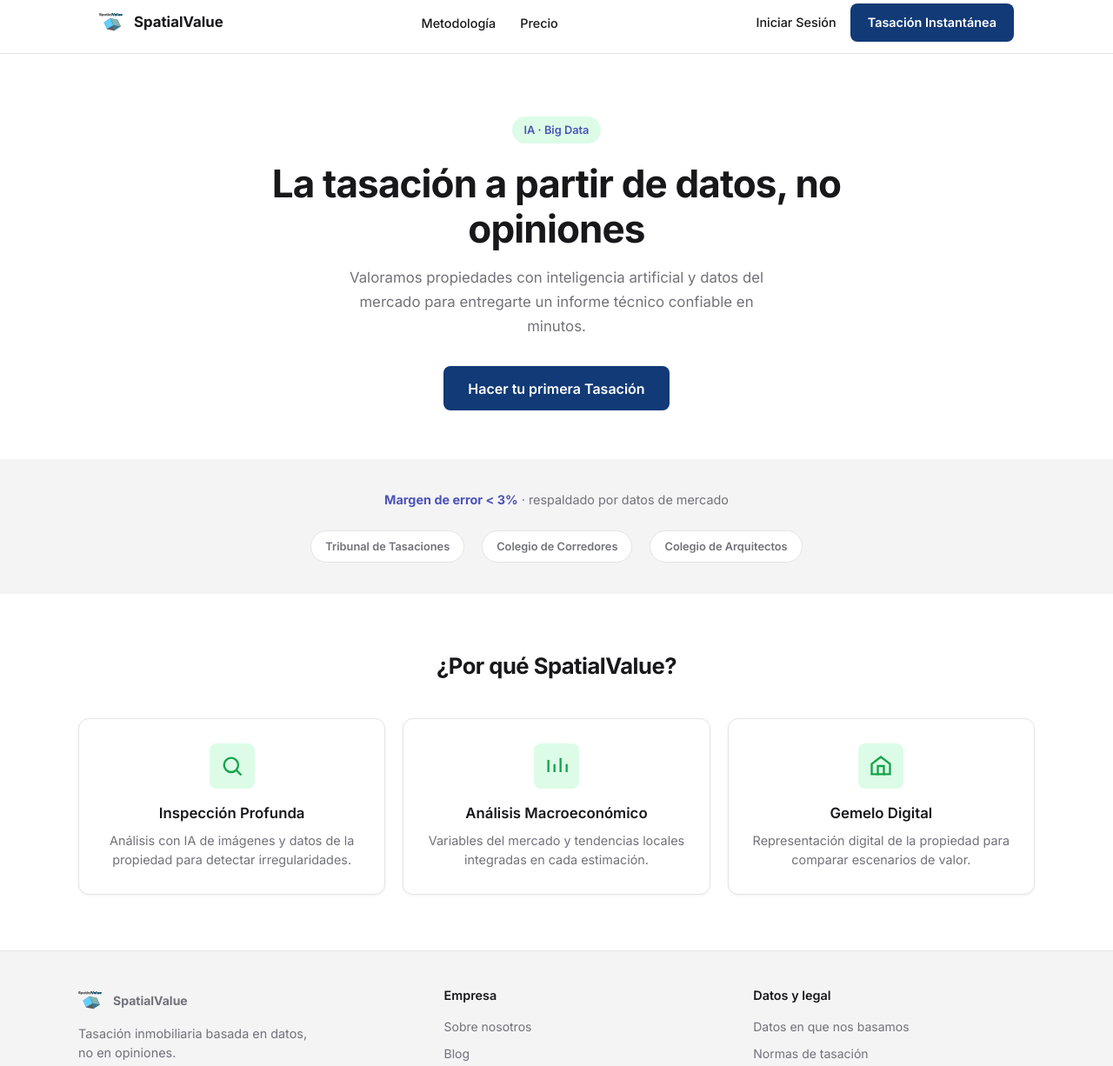
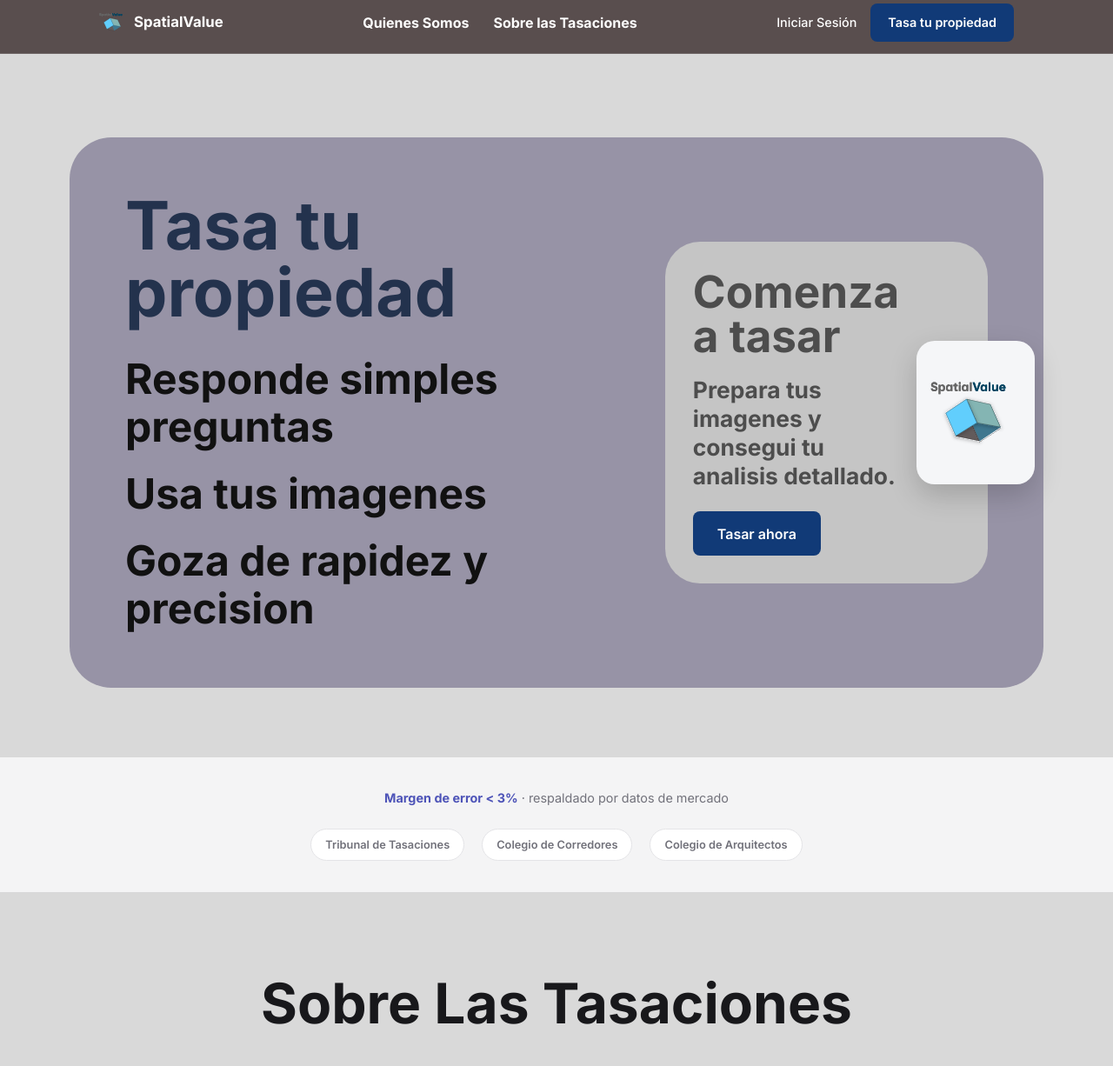
Before and after one commit to Simiraider/SpatialValue, an Astro site: page / in a window 1280 px wide. Shown: the part 10-1236 px from the top of the page at 87% size. Built offline with nearby package versions, Linux system fonts and the light colour scheme; Astro itself is replaced by a stand-in of ours; what vite would draw is missing.

Commit message:
mejoro landing segun wireframe de manu

```diff
--- a/src/components/Features.astro
+++ b/src/components/Features.astro
@@ -2,38 +2,78 @@
 const features = [
   {
     iconSrc: "/icons/inspeccion.svg",
-    title: "Inspección Profunda",
+    title: "Preguntas enfocadas",
     description:
-      "Análisis con IA de imágenes y datos de la propiedad para detectar irregularidades.",
+      "Recolectamos datos clave de la propiedad para reducir sesgos y ordenar la tasacion.",
   },
   {
     iconSrc: "/icons/macro.svg",
-    title: "Análisis Macroeconómico",
+    title: "Analisis de imagenes",
     description:
-      "Variables del mercado y tendencias locales integradas en cada estimación.",
+      "Procesamos fotos para entender estado, terminaciones y condiciones visibles.",
   },
   {
     iconSrc: "/icons/gemelo.svg",
-    title: "Gemelo Digital",
+    title: "Resultado trazable",
     description:
-      "Representación digital de la propiedad para comparar escenarios de valor.",
+      "Combinamos mercado, ubicacion y caracteristicas para entregar una estimacion clara.",
+  },
+];
+
+const team = [
+  {
+    name: "Manuel Smulovitz",
+    role: "UX/UI",
+    imageSrc: "/quienes-somos/manuel-smulovitz.png",
+  },
+  {
+    name: "Liam Lutteral",
+    role: "IA",
+    imageSrc: "/quienes-somos/liam-lutteral.png",
+  },
+  {
+    name: "Jonas Leiserson",
+    role: "Back-End",
+    imageSrc: "/quienes-somos/jonas-leiserson.png",
+  },
+  {
+    name: "Simon Flomenboim",
+    role: "Front-End",
+    imageSrc: "/quienes-somos/simon-flomenboim.png",
   },
 ];
 ---
 
-<section id="metodologia" class="features">
+<section id="sobre-tasaciones" class="features">
   <div class="features-inner">
-    <h2 class="features-title">¿Por qué SpatialValue?</h2>
+    <h2 class="features-title">Sobre Las Tasaciones</h2>
     <div class="features-grid">
       {features.map((feature) => (
         <article class="feature-card">
           <div class="feature-icon">
             <img src={feature.iconSrc} alt="" width="28" height="28" />
           </div>
-          <h3>{feature.title}</h3>
-          <p>{feature.description}</p>
+          <div class="feature-text">
+            <h3>{feature.title}</h3>
+            <p>{feature.description}</p>
+          </div>
         </article>
       ))}
     </div>
   </div>
 </section>
+
+<section id="quienes-somos" class="team-section">
+  <div class="features-inner">
+    <h2 class="features-title">¿Quienes Somos?</h2>
+    <div class="team-grid">
+      {team.map((person) => (
+        <article class="team-member">
+          <img class="team-photo" src={person.imageSrc} alt={person.name} />
+          <h3>{person.name}</h3>
+          <p>{person.role}</p>
+        </article>
+      ))}
+    </div>
+  </div>
+</section>
--- a/src/components/Hero.astro
+++ b/src/components/Hero.astro
@@ -3,12 +3,24 @@
 
 <section class="hero">
   <div class="hero-inner">
-    <span class="hero-badge">IA · Big Data</span>
-    <h1 class="hero-title">La tasación a partir de datos, no opiniones</h1>
-    <p class="hero-subtitle">
-      Valoramos propiedades con inteligencia artificial y datos del mercado
-      para entregarte un informe técnico confiable en minutos.
-    </p>
-    <a href="/login" class="button-primary button-primary-large">Hacer tu primera Tasación</a>
+    <div class="hero-copy">
+      <h1 class="hero-title">Tasa tu propiedad</h1>
+      <ul class="hero-list" aria-label="Beneficios de SpatialValue">
+        <li>Responde simples preguntas</li>
+        <li>Usa tus imagenes</li>
+        <li>Goza de rapidez y precision</li>
+      </ul>
+    </div>
+
+    <aside class="hero-action" aria-label="Comenzar tasacion">
+      <div class="hero-action-content">
+        <h2>Comenza a tasar</h2>
+        <p>Prepara tus imagenes y consegui tu analisis detallado.</p>
+        <a href="/login" class="button-primary button-primary-large">Tasar ahora</a>
+      </div>
+      <div class="hero-phone">
+        <img src="/logo.svg" alt="SpatialValue" />
+      </div>
+    </aside>
   </div>
 </section>
--- a/src/components/Navbar.astro
+++ b/src/components/Navbar.astro
@@ -26,8 +26,8 @@
 
     <nav aria-label="Principal">
       <ul class="nav-links">
-        <li><a href="#metodologia">Metodología</a></li>
-        <li><a href="#precios">Precio</a></li>
+        <li><a href="#quienes-somos">Quienes Somos</a></li>
+        <li><a href="#sobre-tasaciones">Sobre las Tasaciones</a></li>
       </ul>
     </nav>
 
@@ -37,7 +37,7 @@
       ) : (
         <a href="/login" class="nav-login">Iniciar Sesión</a>
       )}
-      <a href={username ? "/tasacion" : "/login"} class="button-primary">Tasación Instantánea</a>
+      <a href={username ? "/tasacion" : "/login"} class="button-primary">Tasa tu propiedad</a>
     </div>
   </div>
 </header>
--- a/src/styles/buttons.css
+++ b/src/styles/buttons.css
@@ -1,7 +1,7 @@
 .button-primary {
   display: inline-block;
   padding: 0.7rem 1.25rem;
-  background: var(--color-green);
+  background: #113a77;
   color: #ffffff;
   text-decoration: none;
   font-size: 0.9rem;
@@ -13,7 +13,7 @@
 }
 
 .button-primary:hover {
-  background: var(--color-green-dark);
+  background: #161fa3;
 }
 
 .button-primary-large {
--- a/src/styles/features.css
+++ b/src/styles/features.css
@@ -1,6 +1,6 @@
 .features {
-  background: var(--color-bg);
-  padding: var(--space-xl) 1.5rem;
+  background: #d9d9d9;
+  padding: 5rem 1.5rem;
 }
 
 .features-inner {
@@ -10,17 +10,17 @@
 
 .features-title {
   text-align: center;
-  font-size: 1.6rem;
-  font-weight: 700;
-  margin: 0 0 2.5rem;
+  font-size: clamp(2.4rem, 5vw, 4.5rem);
+  font-weight: 800;
+  margin: 0 0 3rem;
   color: var(--color-text);
-  letter-spacing: -0.02em;
+  letter-spacing: 0;
 }
 
 .features-grid {
   display: grid;
   grid-template-columns: 1fr;
-  gap: 1.25rem;
+  gap: 1.5rem;
 }
 
 @media (min-width: 768px) {
@@ -30,41 +30,99 @@
 }
 
 .feature-card {
-  background: var(--color-bg);
-  border: 1px solid var(--color-border);
-  border-radius: var(--radius-md);
-  padding: 1.75rem 1.5rem;
-  text-align: center;
-  box-shadow: var(--shadow-card);
+  display: grid;
+  grid-template-columns: auto minmax(0, 1fr);
+  gap: 0.9rem;
+  align-items: center;
+  background: transparent;
+  border: none;
+  border-radius: 0;
+  padding: 0;
+  text-align: left;
+  box-shadow: none;
 }
 
 .feature-icon {
-  width: 52px;
-  height: 52px;
-  margin: 0 auto 1rem;
-  background: var(--color-green-light);
-  border-radius: var(--radius-sm);
+  width: 4.5rem;
+  height: 4.5rem;
+  margin: 0;
+  background: #ffffff;
+  border-radius: 50%;
   display: flex;
   align-items: center;
   justify-content: center;
 }
 
 .feature-icon img {
-  width: 28px;
-  height: 28px;
+  width: 1.9rem;
+  height: 1.9rem;
   object-fit: contain;
 }
 
 .feature-card h3 {
-  font-size: 1.05rem;
-  font-weight: 600;
+  font-size: 1.45rem;
+  font-weight: 800;
   margin: 0 0 0.5rem;
   color: var(--color-text);
 }
 
 .feature-card p {
-  font-size: 0.9rem;
-  color: var(--color-text-muted);
+  font-size: 1rem;
+  color: #242424;
   line-height: 1.55;
   margin: 0;
 }
+
+.feature-text {
+  max-width: 16rem;
+}
+
+.team-section {
+  background: #d9d9d9;
+  padding: 5rem 1.5rem 6rem;
+}
+
+.team-grid {
+  display: grid;
+  grid-template-columns: repeat(4, 1fr);
+  gap: 2rem;
+}
+
+.team-member {
+  text-align: center;
+}
+
+.team-photo {
+  display: block;
+  width: 100%;
+  max-width: 16rem;
+  aspect-ratio: 0.77;
+  margin: 0 auto 1.25rem;
+  border-radius: 2rem;
+  background: #414141;
+  object-fit: cover;
+}
+
+.team-member h3 {
+  margin: 0 0 0.35rem;
+  font-size: clamp(1.25rem, 2.2vw, 1.8rem);
+  line-height: 1.15;
+  font-weight: 500;
+}
+
+.team-member p {
+  margin: 0;
+  font-size: 1.1rem;
+}
+
+@media (max-width: 900px) {
+  .features-grid,
+  .team-grid {
+    grid-template-columns: 1fr;
+  }
+
+  .feature-card {
+    max-width: 28rem;
+    margin: 0 auto;
+  }
+}
--- a/src/styles/hero.css
+++ b/src/styles/hero.css
@@ -1,38 +1,110 @@
 .hero {
-  background: var(--color-bg);
-  text-align: center;
-  padding: 4.5rem 1.5rem 3.5rem;
+  background: #d9d9d9;
+  padding: 6rem 1.5rem 5rem;
 }
 
 .hero-inner {
-  max-width: 680px;
+  max-width: 1120px;
   margin: 0 auto;
-}
-
-.hero-badge {
-  display: inline-block;
-  padding: 0.35rem 0.85rem;
-  border-radius: var(--radius-full);
-  background: var(--color-green-light);
-  color: var(--color-green-dark);
-  font-size: 0.8rem;
-  font-weight: 600;
-  margin-bottom: 1.25rem;
+  min-height: 34rem;
+  display: grid;
+  grid-template-columns: minmax(0, 1.2fr) minmax(20rem, 0.8fr);
+  align-items: center;
+  gap: 4rem;
+  padding: clamp(2rem, 5vw, 4rem);
+  border-radius: 3rem;
+  background: #9793a6;
 }
 
 .hero-title {
-  font-size: clamp(1.85rem, 4.5vw, 2.75rem);
-  font-weight: 700;
-  line-height: 1.2;
-  margin: 0 0 1rem;
-  color: var(--color-text);
-  letter-spacing: -0.02em;
+  font-size: clamp(2.8rem, 6vw, 4.8rem);
+  font-weight: 800;
+  line-height: 1;
+  margin: 0 0 2rem;
+  color: #23324d;
+  letter-spacing: 0;
 }
 
-.hero-subtitle {
-  font-size: 1.05rem;
-  color: var(--color-text-muted);
-  line-height: 1.65;
-  margin: 0 auto 2rem;
-  max-width: 520px;
+.hero-list {
+  display: grid;
+  gap: 1.35rem;
+  margin: 0;
+  padding: 0;
+  list-style: none;
 }
+
+.hero-list li {
+  font-size: clamp(1.6rem, 4vw, 3rem);
+  font-weight: 800;
+  line-height: 1.15;
+  color: #111111;
+}
+
+.hero-action {
+  min-height: 22rem;
+  display: grid;
+  grid-template-columns: 1fr auto;
+  align-items: center;
+  gap: 1.25rem;
+  padding: 2rem;
+  border-radius: 2.5rem;
+  background: #c5c5c5;
+}
+
+.hero-action-content h2 {
+  margin: 0 0 1.25rem;
+  color: #4d4d4d;
+  font-size: clamp(2rem, 4vw, 3.25rem);
+  line-height: 1;
+  font-weight: 800;
+  letter-spacing: 0;
+}
+
+.hero-action-content p {
+  max-width: 18rem;
+  margin: 0 0 1.5rem;
+  color: #4d4d4d;
+  font-size: clamp(1.15rem, 2.2vw, 1.65rem);
+  font-weight: 700;
+  line-height: 1.25;
+}
+
+.hero-phone {
+  width: clamp(5.5rem, 11vw, 8.5rem);
+  aspect-ratio: 0.82;
+  display: flex;
+  align-items: center;
+  justify-content: center;
+  padding: 1rem;
+  border-radius: 1.3rem;
+  background: #f5f6f8;
+  box-shadow: 0 0.8rem 2rem rgba(0, 0, 0, 0.18);
+}
+
+.hero-phone img {
+  width: 100%;
+  height: 100%;
+  object-fit: contain;
+}
+
+@media (max-width: 900px) {
+  .hero {
+    padding: 2rem 1rem 3rem;
+  }
+
+  .hero-inner {
+    grid-template-columns: 1fr;
+    min-height: auto;
+    gap: 2rem;
+    border-radius: 1.5rem;
+  }
+
+  .hero-action {
+    grid-template-columns: 1fr;
+    min-height: auto;
+  }
+
+  .hero-phone {
+    display: none;
+  }
+}
--- a/src/styles/navbar.css
+++ b/src/styles/navbar.css
@@ -1,6 +1,6 @@
 .navbar {
-  background: var(--color-bg);
-  border-bottom: 1px solid var(--color-border);
+  background: #594e4e;
+  border-bottom: 1px solid rgba(255, 255, 255, 0.12);
 }
 
 .navbar-inner {
@@ -18,7 +18,7 @@
   align-items: center;
   gap: 0.5rem;
   text-decoration: none;
-  color: var(--color-text);
+  color: #ffffff;
   font-weight: 700;
   font-size: 1.05rem;
 }
@@ -46,14 +46,14 @@
 }
 
 .nav-links a {
-  color: var(--color-text);
+  color: #ffffff;
   text-decoration: none;
-  font-size: 0.9rem;
-  font-weight: 500;
+  font-size: 1rem;
+  font-weight: 700;
 }
 
 .nav-links a:hover {
-  color: var(--color-green-dark);
+  color: #c9f4ff;
 }
 
 .nav-right {
@@ -65,12 +65,12 @@
 .nav-login {
   font-size: 0.9rem;
   font-weight: 500;
-  color: var(--color-text);
+  color: #ffffff;
   text-decoration: none;
 }
 
 .nav-login:hover {
-  color: var(--color-green-dark);
+  color: #c9f4ff;
 }
 
 @media (max-width: 768px) {
```
Also changed, not shown: public/quienes-somos/jonas-leiserson.png (added), public/quienes-somos/liam-lutteral.png (added), public/quienes-somos/manuel-smulovitz.png (added), public/quienes-somos/simon-flomenboim.png (added).
